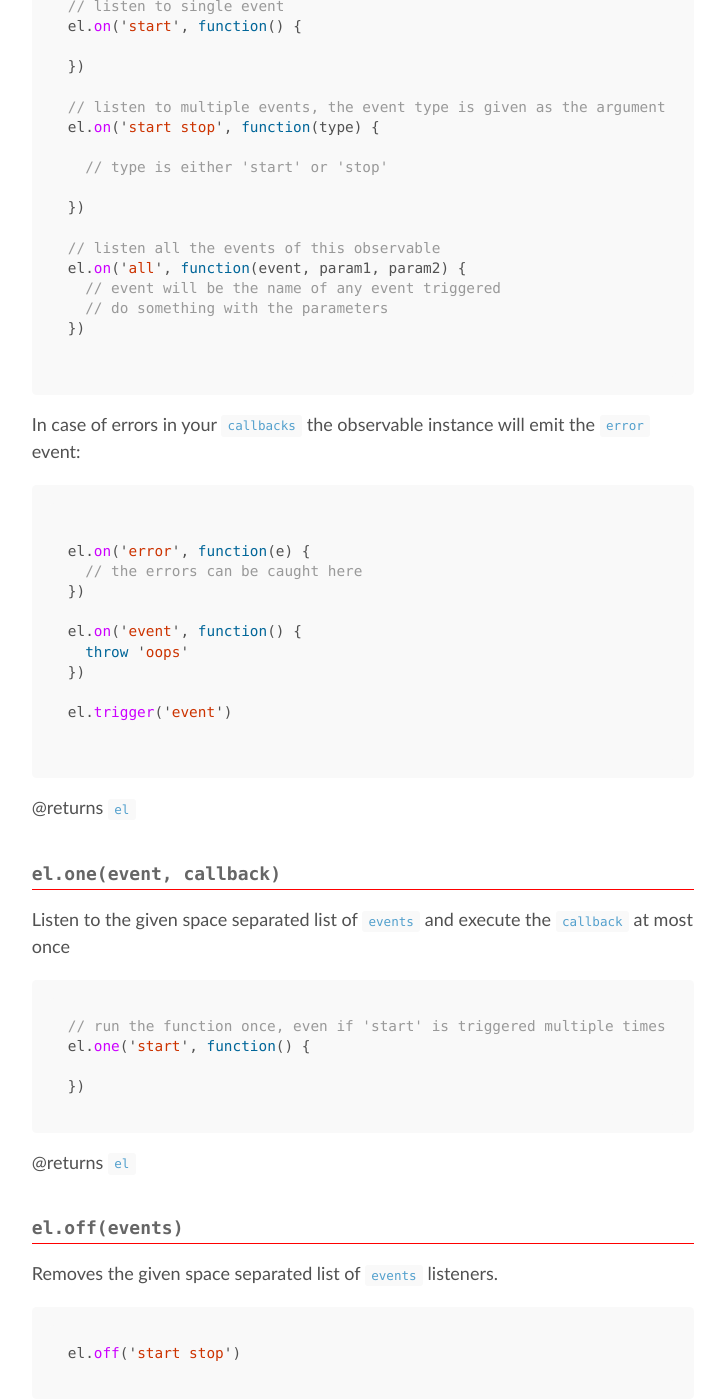
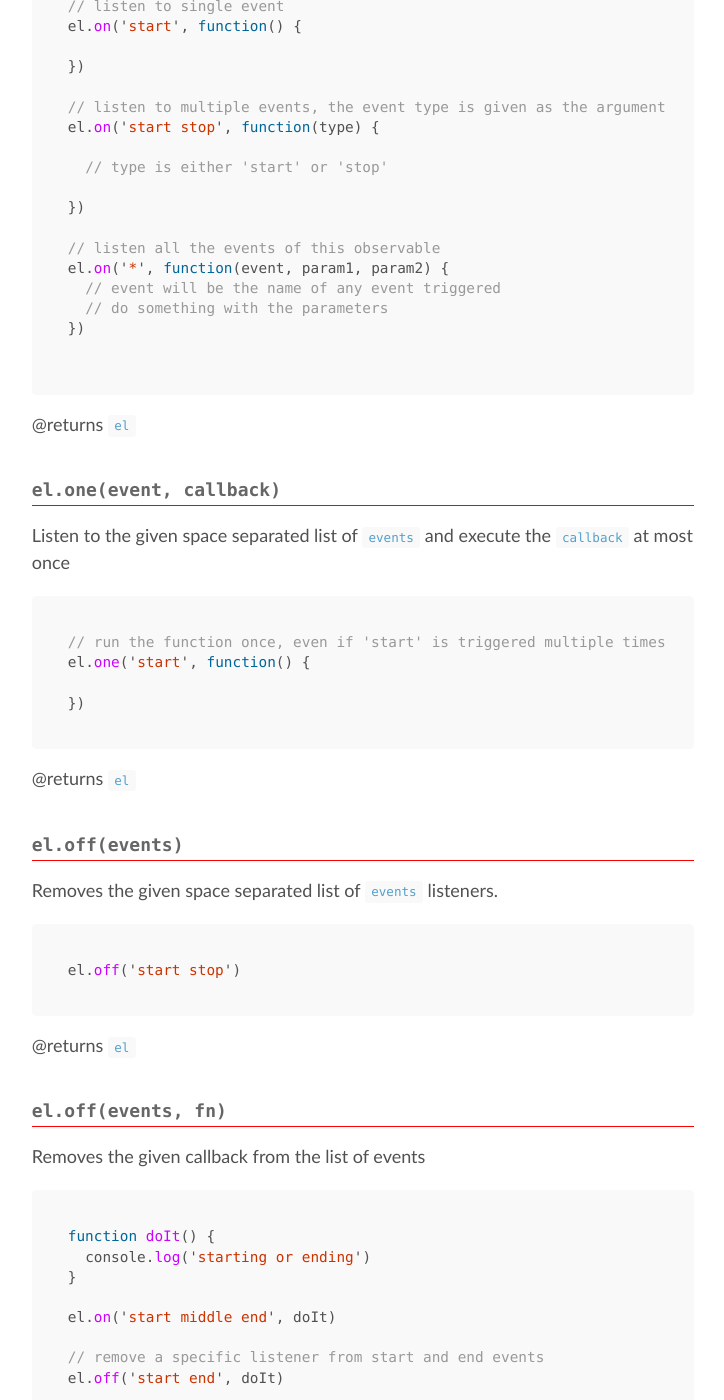
Before and after one commit to riot/riot.github.io, a Jekyll site: the page built from api/observable.md, in a window 1280 px wide and 1400 px high, scrolled down 1032 px. Shown: the whole window, without its empty margins (277-1001 px from the left). Built offline with Jekyll 4.4.1, drawn with Linux system fonts in a browser that asks for light colours; nearby versions of some CDN libraries; Markdown is read by kramdown in place of the engine named in the settings; some of the changed text lies outside the part shown.

````diff
--- a/api/observable.md
+++ b/api/observable.md
@@ -52,26 +52,10 @@
 })
 
 // listen all the events of this observable
-el.on('all', function(event, param1, param2) {
+el.on('*', function(event, param1, param2) {
   // event will be the name of any event triggered
   // do something with the parameters
 })
-
-```
-
-In case of errors in your `callbacks` the observable instance will emit the `error` event:
-
-``` js
-
-el.on('error', function(e) {
-  // the errors can be caught here
-})
-
-el.on('event', function() {
-  throw 'oops'
-})
-
-el.trigger('event')
 
 ```
 
````
Also changed, not shown: other parts of api/observable.md (+5 -0 lines), api/route.md (+20 -3 lines).
